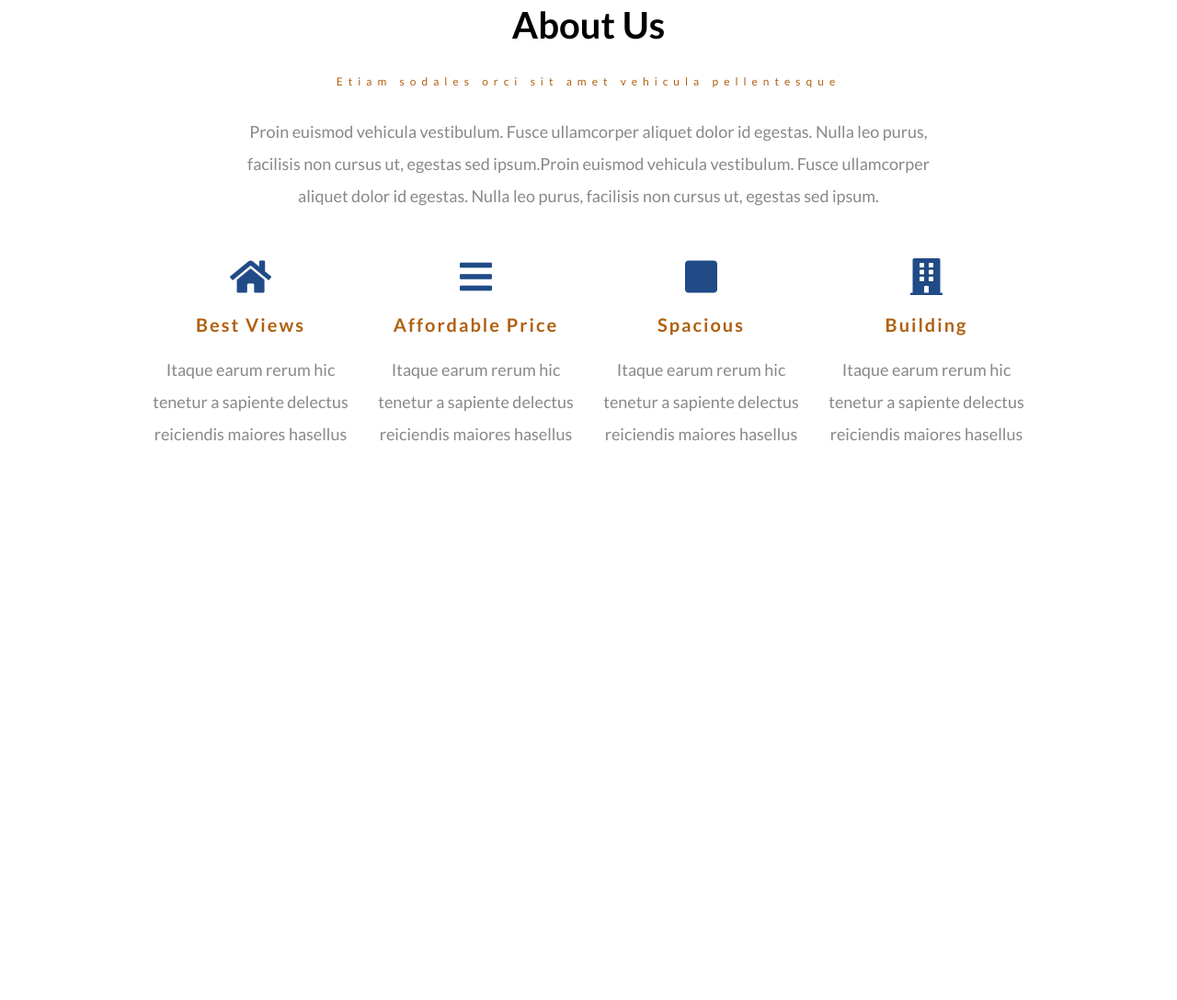
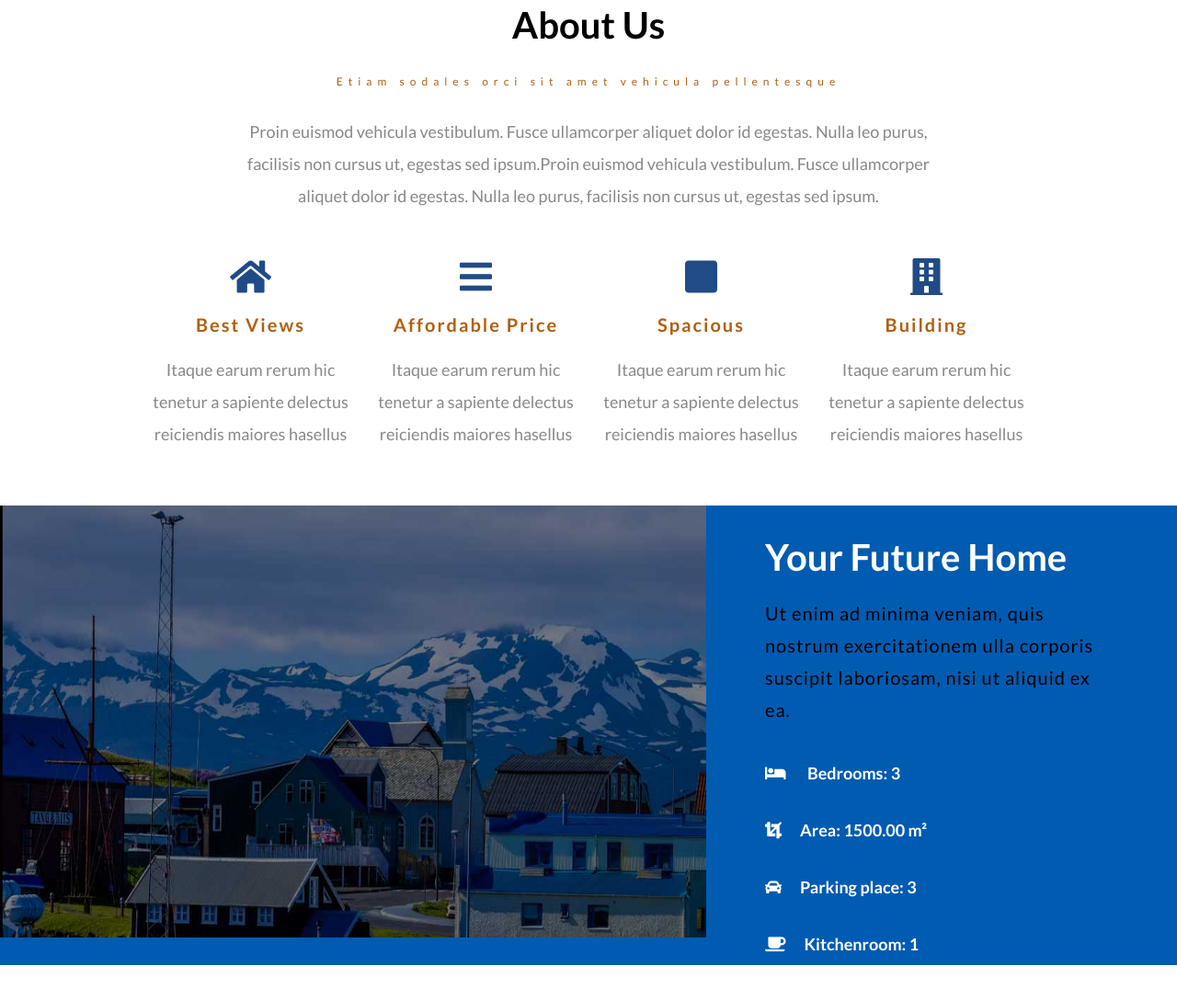
Before and after one commit to ViNam99/HomeStead-Layout, a plain HTML site: page index.html in a window 1280 px wide. Shown: the part 799-1887 px from the top of the page at 92% size. Before the commit the page ends 1289 px from the top, so only its background shows below. Drawn offline with nearby package versions, Linux system fonts and the light colour scheme.

Commit message:
Complete future

```diff
--- a/css/index.css
+++ b/css/index.css
@@ -302,8 +302,67 @@ a:focus {
     letter-spacing: 2px;
 }
 
-.about__items i:hover {
+.about__items:hover i {
     color: #B06010;
     transform: rotatey(180deg);
     transition: all 0.5s
 }
+
+
+/* future */
+
+.future {
+    padding: 6rem 0
+}
+
+.future__content {
+    display: flex;
+    height: 50rem;
+    background-color: #015BB1;
+}
+
+.future__img {
+    width: 60%;
+    height: 47rem;
+}
+
+.future__img img {
+    width: 100%;
+    height: 100%;
+    display: block
+}
+
+.future__p {
+    width: 40%;
+    height: 47rem;
+    display: flex;
+    align-items: center
+}
+
+.future__inside {
+    width: 75%;
+    margin: 0 auto;
+}
+
+.future__inside h2 {
+    color: white;
+    font-size: 4rem;
+    padding: 7rem 0 0;
+}
+
+.future__inside p {
+    font-size: 2rem;
+    line-height: 3.5rem;
+    letter-spacing: 0.1rem;
+    padding: 2rem 0
+}
+
+.future__inside h4 {
+    color: white;
+    font-size: 1.8rem;
+    padding: 2rem 0
+}
+
+.future__inside h4 i {
+    margin-right: 2rem
+}
--- a/index.html
+++ b/index.html
@@ -172,7 +172,22 @@
         </div>
     </section>
     <section class="future">
+        <div class="future__content">
+            <div class="future__img">
+                <img src="./img/2.jpg" alt="">
+            </div>
+            <div class="future__p">
+                <div class="future__inside">
+                    <h2>Your Future Home</h2>
+                    <p>Ut enim ad minima veniam, quis nostrum exercitationem ulla corporis suscipit laboriosam, nisi ut aliquid ex ea.</p>
+                    <h4><i class="fa fa-bed"></i> Bedrooms: 3</h4>
+                    <h4><i class="fa fa-crop"></i>Area: 1500.00 m²</h4>
+                    <h4><i class="fa fa-car"></i>Parking place: 3</h4>
+                    <h4><i class="fa fa-coffee"></i>Kitchenroom: 1</h4>
+                </div>
 
+            </div>
+        </div>
     </section>
     <section class="team">
 
```
